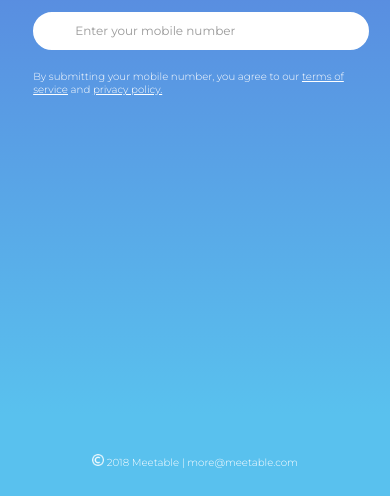
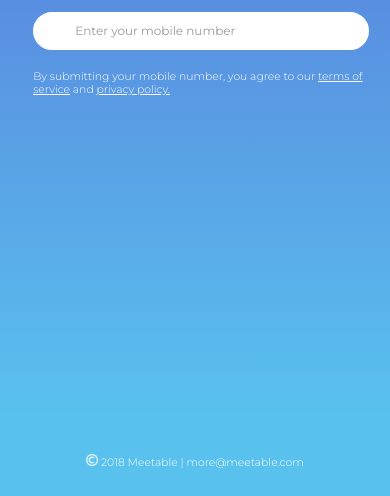
Before and after one commit to mrpaulmason/meetable-ui, a React (Create React App) app: page /map in a window 390 px wide. Shown: the part 345-841 px from the top of the page. Built offline with nearby package versions, Linux system fonts and the light colour scheme.

Commit message:
Update App.css

```diff
--- a/src/App.css
+++ b/src/App.css
@@ -304,7 +304,7 @@ a {
   }
 
   p.smallerText {
-  font-size: 85%;
+  font-size: 90%;
   }
 
   input[type='text'] {
```
